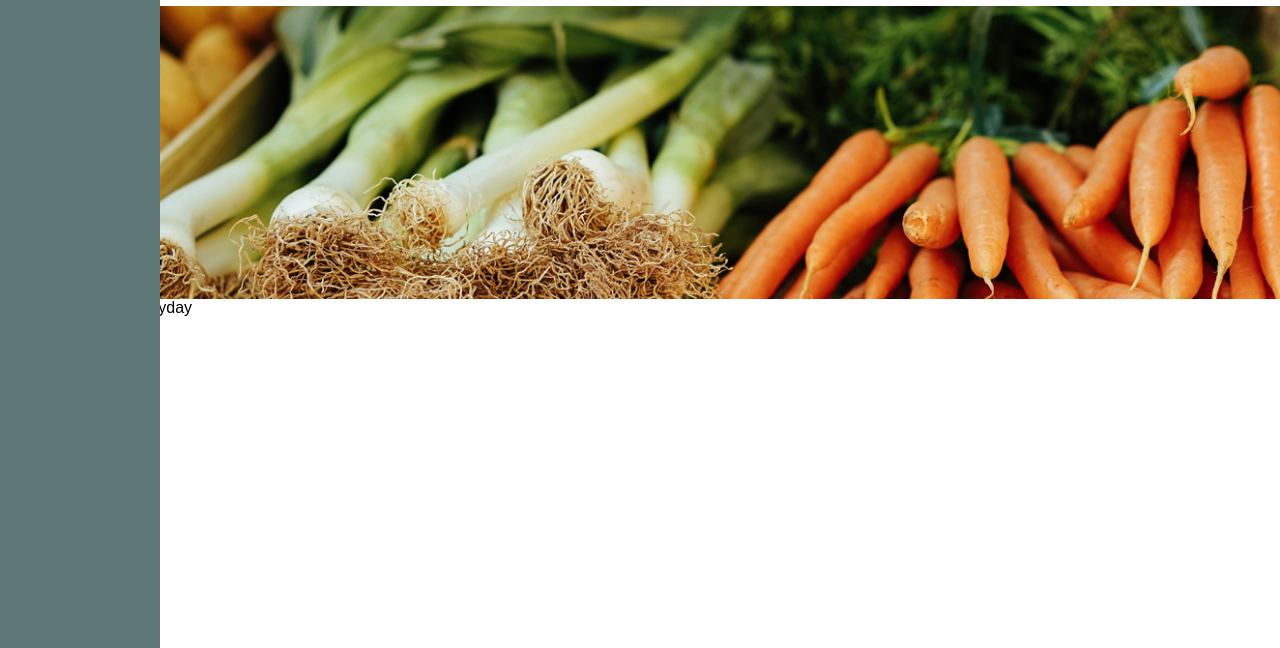
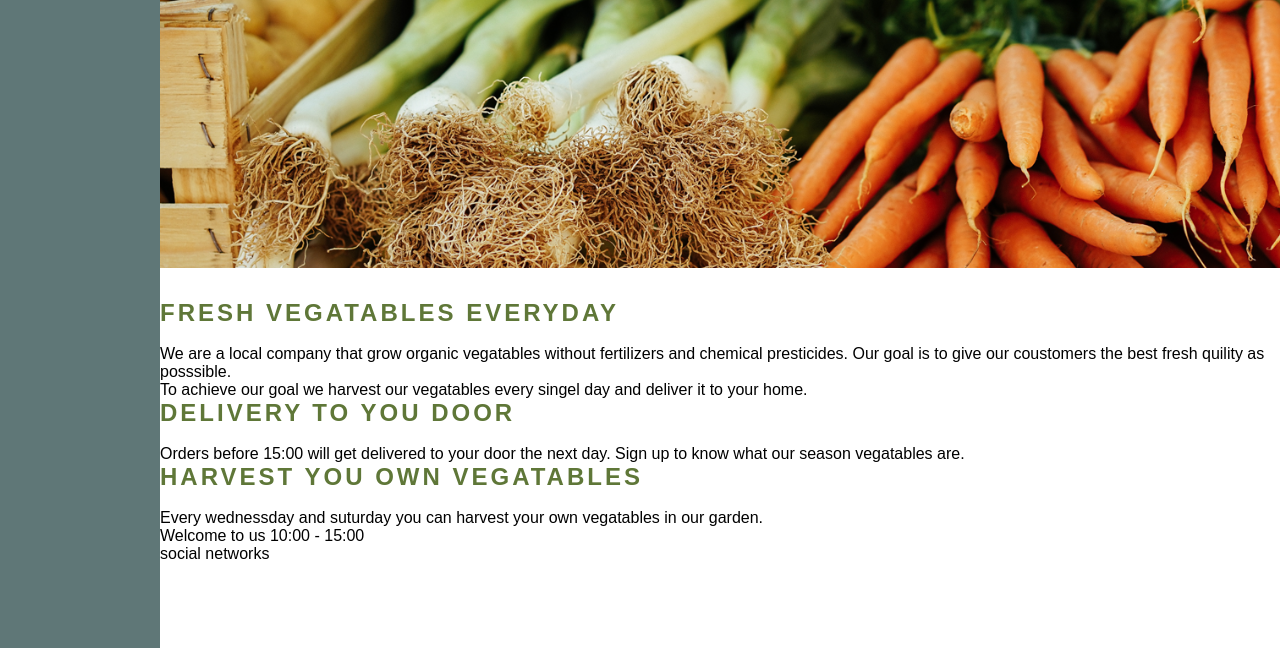
Before and after one commit to kharriiTD/ms_project_html-css, a plain HTML site: page index.html in a window 1280 px wide. Shown: the part 152-800 px from the top of the page. Drawn offline with Linux system fonts and the light colour scheme.

Commit message:
add home content to home page

```diff
--- a/assets/css/style.css
+++ b/assets/css/style.css
@@ -37,7 +37,7 @@ h2 {
 
 #hero-image {
     background: url('../css/images/veg1.png') no-repeat center center;
-    height: 600px;
+    height: 400px;
     background-size: 100%;
 
 }
@@ -67,3 +67,8 @@ h2 {
 .sidenav a:hover {
     color: #f1f1f1;
 }
+
+.main {
+    margin-left: 160px;
+    padding: 0px 0px;
+}
--- a/index.html
+++ b/index.html
@@ -12,7 +12,7 @@
     <title>Green Food Garden</title>
 </head>
 
-<body>
+<body class="main">
     <!-- Side navigation-->
     <header>
         <div class="sidenav">
@@ -28,18 +28,45 @@
     </header>
 
     <section id="hero-outer">
-        <div id="hero-image">
+        <div id="hero-image"></div>
+    </section>
+
+    <!-- content -->
+    <section>
+        <div id="home-content">
+            <h2>
+                Fresh vegatables everyday
+            </h2>
+            <br>
+            <p>
+                We are a local company that grow organic vegatables without fertilizers and chemical presticides.
+                Our goal is to give our coustomers the best fresh quility as posssible.<br>
+                To achieve our goal we harvest our vegatables every singel day and deliver it to your home.
+            </p>
+        </div>
+    </section>
+    <section>
+        <div id="home-content-two">
+            <h2>Delivery to you door</h2>
+            <br>
+            <p>
+                Orders before 15:00 will get delivered to your door the next day.
+                Sign up to know what our season vegatables are.
+            </p>
         </div>
     </section>
 
+    <section>
+        <div id="home-content-three">
+            <h2>Harvest you own vegatables</h2>
+            <br>
+            <p>
+                Every wednessday and suturday you can harvest your own vegatables in our garden.<br>
+                Welcome to us 10:00 - 15:00
+            </p>
+        </div>
+    </section>
 
-    <section>Fresh vegatables everyday</section>
-    <section>
-        2
-    </section>
-    <section>
-        3
-    </section>
     <footer>
         social networks
     </footer>
```
